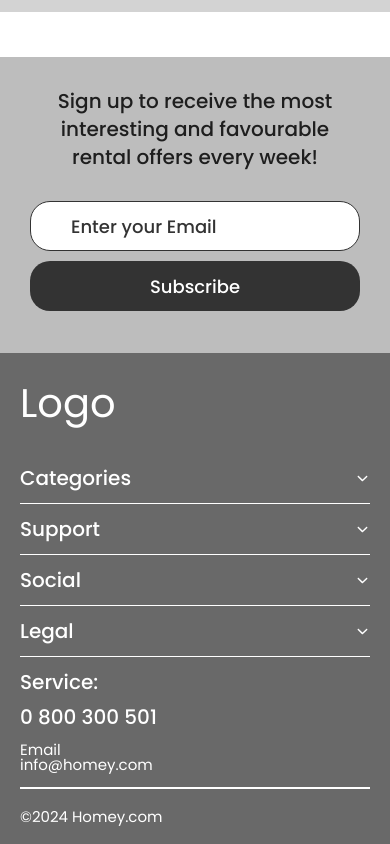
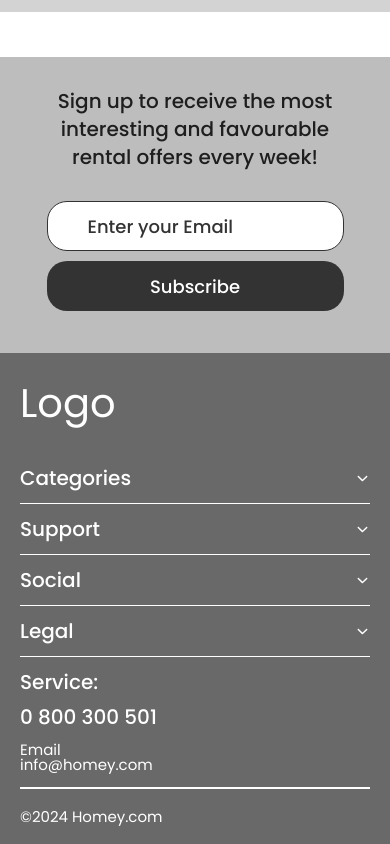
Before and after one commit to vichukin/diplom-project-2024, a React (Vite) app: page / in a window 390 px wide. Shown: the part 2387-3231 px from the top of the page. Built offline with nearby package versions, Linux system fonts and the light colour scheme.

Commit message:
changing code

```diff
--- a/src/components/Footer/Footer.scss
+++ b/src/components/Footer/Footer.scss
@@ -201,12 +201,14 @@
         &__newsletter-input-group {
             display: flex;
             flex-direction: column;
-
+            align-items: center;
+            justify-content: center;
+            width: 100%;
 
             input[type="email"] {
                 border-radius: 20px;
                 padding: 0px 0px 0px 40px;
-                max-width: 397px;
+                width: 90%;
                 height: 50px;
 
                 margin-bottom: 10px;
@@ -219,7 +221,7 @@
 
             button{
                 border-radius: 20px;
-                max-width: 397px;
+                width: 90%;
                 height: 50px;
             }
         }
```
